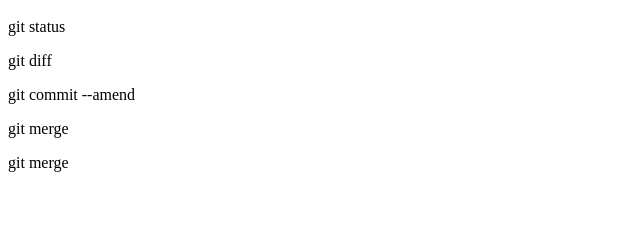
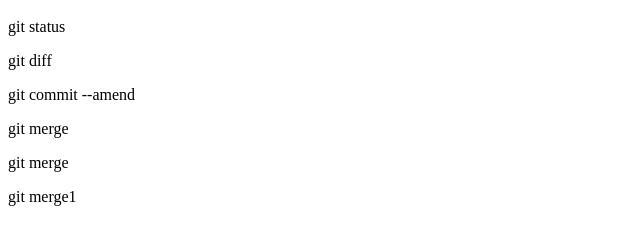
Before and after one commit to niki19981025/git_tutorial, a plain HTML site: page index.html in a window 1280 px wide. Shown: the part 57-302 px from the top of the page, without its empty margins (0-640 px from the left). Drawn offline with Linux system fonts and the light colour scheme.

Commit message:
git merge1を追記

```diff
--- a/index.html
+++ b/index.html
@@ -4,3 +4,4 @@
 <p>git commit --amend</p>
 <p>git merge</p>
 <p>git merge</p>
+<p>git merge1</p>
```
